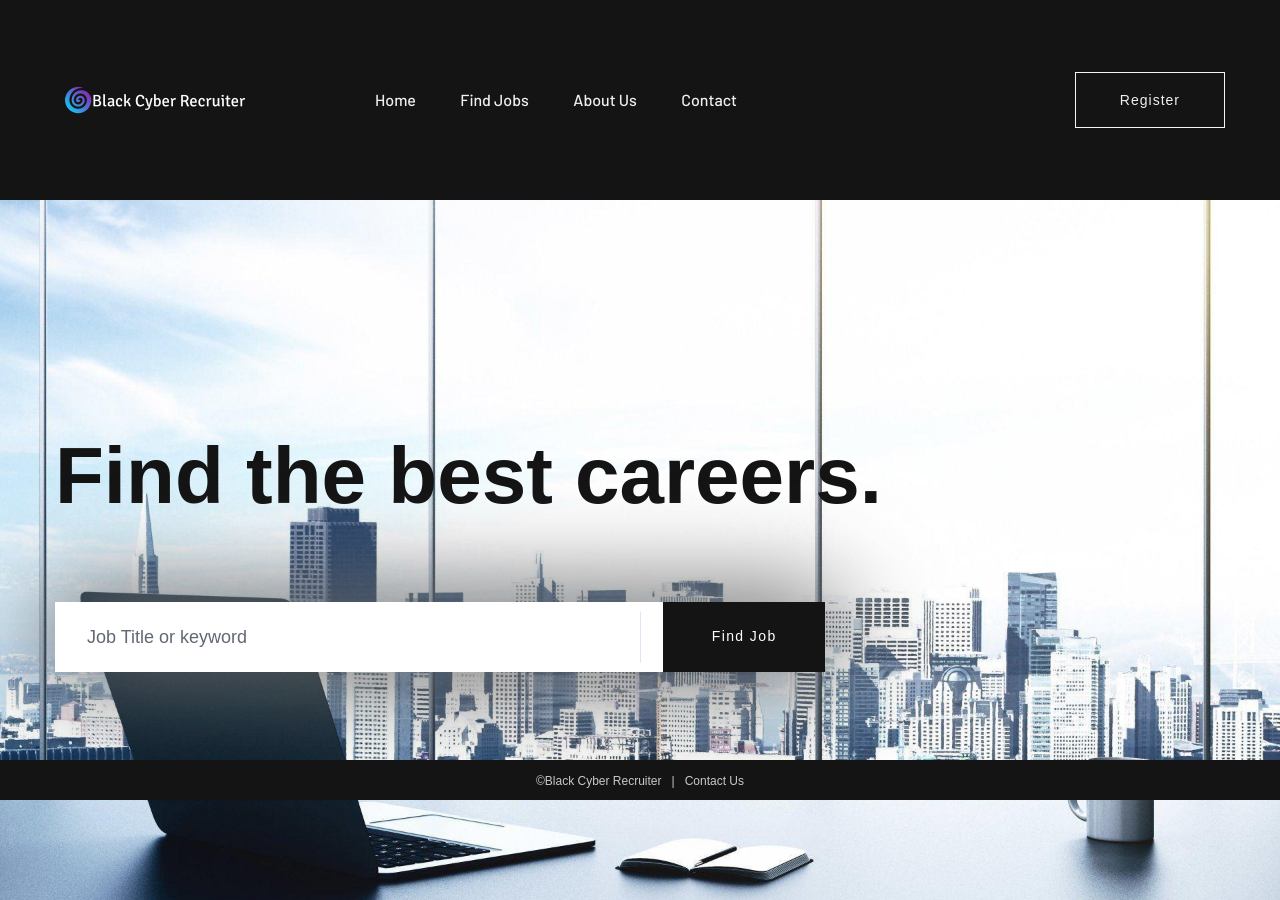
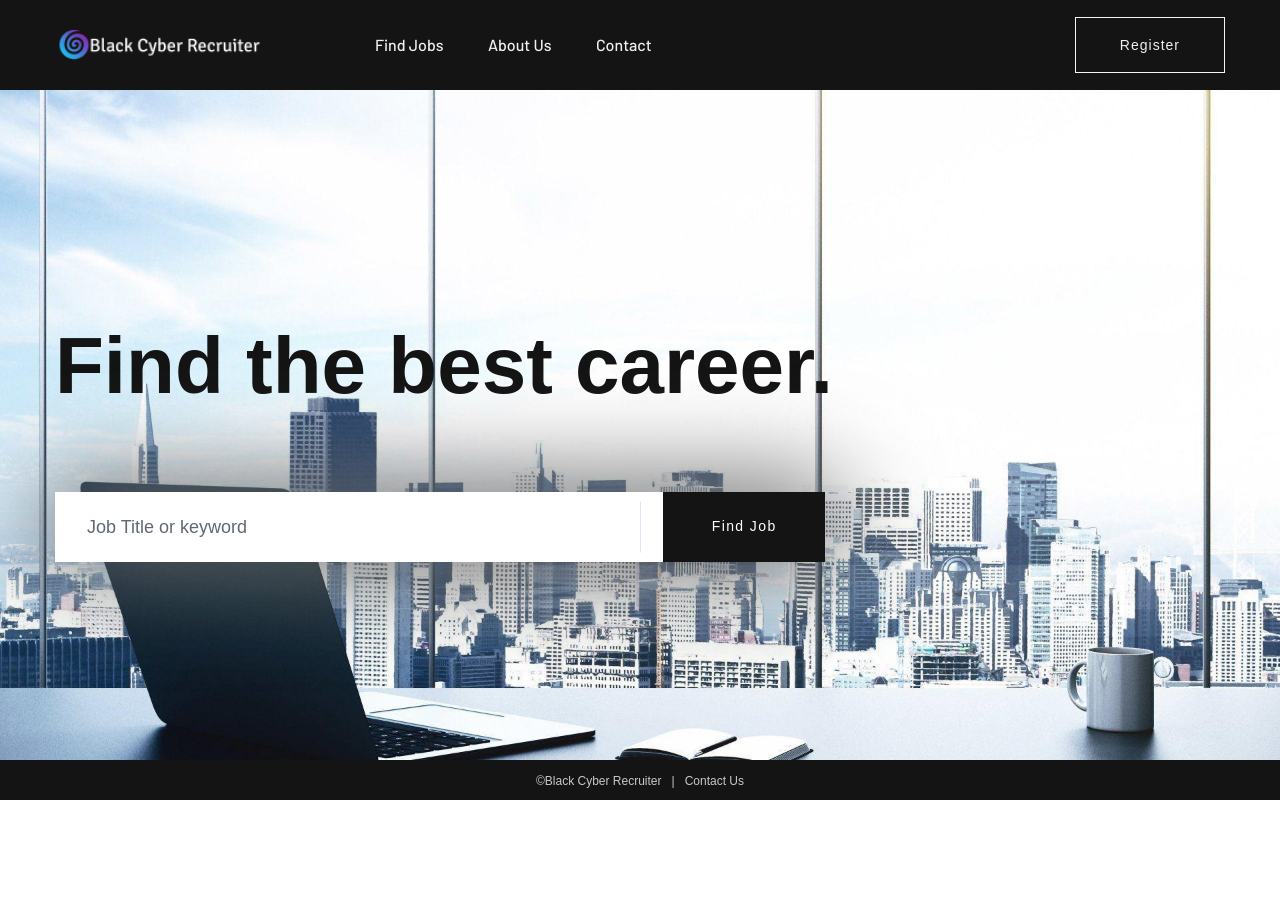
Before and after one commit to G2-9/BCR-INTEX, a Django app: page /applicant/ in a window 1280 px wide. After the commit the page ends 800 px from the top, so only its background shows below. Run offline with Django 3.2, Linux system fonts and the light colour scheme; some libraries are stand-ins or nearby versions; some web fonts are replaced.

Commit message:
newindex.html

```diff
--- a/templates/applicant/newindex.html
+++ b/templates/applicant/newindex.html
@@ -28,7 +28,7 @@
                         <div class="col-lg-3 col-md-2">
                             <!-- Logo -->
                             <div class="logo">
-                                <a href="index.html"><img src="{% static 'img/BCR_logo.png' %}" alt=""></a>
+                                <a href="{% url 'homepages_index' %}"><img src="{% static 'img/BCR_logo.png' %}" alt="" style='height: 90px;'></a>
                             </div>
                         </div>
                         <div class="col-lg-9 col-md-9">
@@ -37,8 +37,7 @@
                                 <div class="main-menu">
                                     <nav class="d-none d-lg-block">
                                         <ul id="navigation">
-                                            <li><a href="{% url 'homepages_index' %}" style='color: rgb(240, 240, 240);'>Home</a></li>
-                                            <li><a href="job_listing.html" style=' color: rgb(240, 240, 240);'>Find Jobs</a></li>
+                                            <li><a href="{% url 'listings_index' %}" style=' color: rgb(240, 240, 240);'>Find Jobs</a></li>
                                             <li><a href="{% url 'about_us' %}" style=' color: rgb(240, 240, 240);'>About Us</a></li>
                                             <li><a href="{% url 'contact_us' %}" style=' color: rgb(240, 240, 240);'>Contact</a></li>
                                         </ul>
@@ -71,7 +70,7 @@
                         <div class="row">
                             <div class="col-xl-6 col-lg-9 col-md-10">
                                 <div class="hero__caption">
-                                    <h1>Find the best careers.</h1>
+                                    <h1>Find the best career.</h1>
                                 </div>
                             </div>
                         </div>
```
Also changed, not shown: blackcyberrecruiter/static/img/BCR_logo.png.
